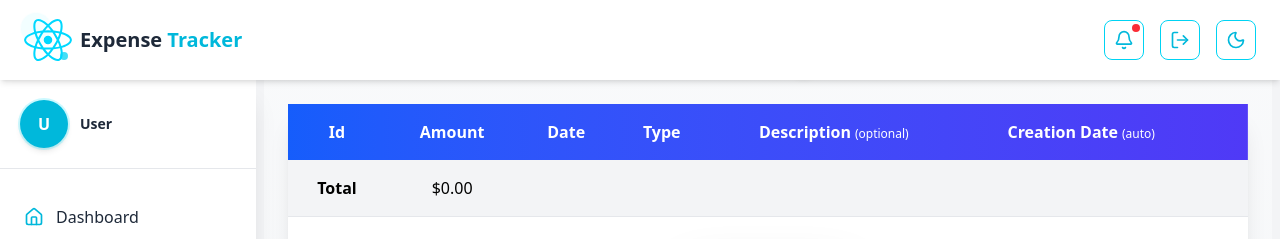
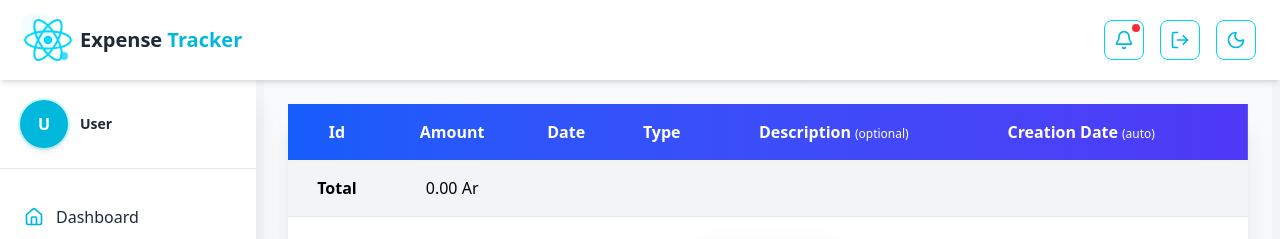
Before and after one commit to valisoa01/Projet-final-Web2, a React (Vite) app in the folder frontend/: page /incomes in a window 1280 px wide. Shown: the top 239 px of the page. Built offline with nearby package versions, Linux system fonts and the light colour scheme.

Commit message:
changement de la place de Ariary

```diff
--- a/frontend/src/Components/Site/ContentIncomes.jsx
+++ b/frontend/src/Components/Site/ContentIncomes.jsx
@@ -167,7 +167,7 @@ const ContentIncomes = () => {
                 className="transition-all duration-300 hover:bg-indigo-50 hover:scale-[1.02] cursor-pointer"
               >
                 <td className="p-4 border-b border-gray-200 text-center font-medium">{index + 1}</td>
-                <td className="p-4 border-b border-gray-200 text-center font-medium">${income.amount}</td>
+                <td className="p-4 border-b border-gray-200 text-center font-medium">{income.amount} Ar</td>
                 <td className="p-4 border-b border-gray-200 text-center">{income.date?.split('T')[0]}</td>
                 <td className="p-4 border-b border-gray-200 text-center">{income.type}</td>
                 <td className="p-4 border-b border-gray-200 text-center">{income.description}</td>
@@ -191,7 +191,7 @@ const ContentIncomes = () => {
             {/* Total row */}
             <tr className="bg-gray-100 font-bold">
               <td className="p-4 border-b border-gray-200 text-center">Total</td>
-              <td className="p-4 border-b border-gray-200 text-center font-medium">${totalAmount.toFixed(2)}</td>
+              <td className="p-4 border-b border-gray-200 text-center font-medium">{totalAmount.toFixed(2)} Ar</td>
               <td className="p-4 border-b border-gray-200 text-center"></td>
               <td className="p-4 border-b border-gray-200 text-center"></td>
               <td className="p-4 border-b border-gray-200 text-center"></td>
```
